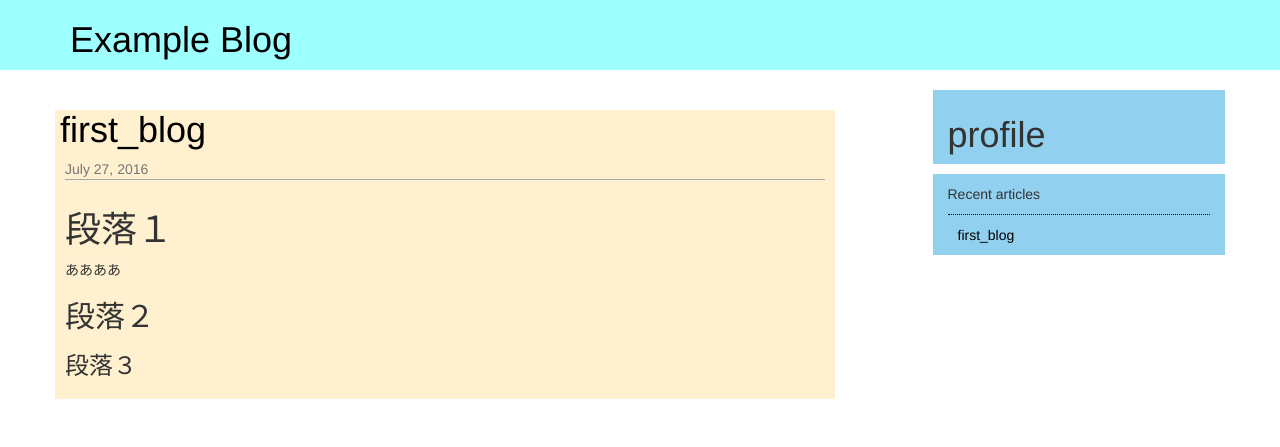
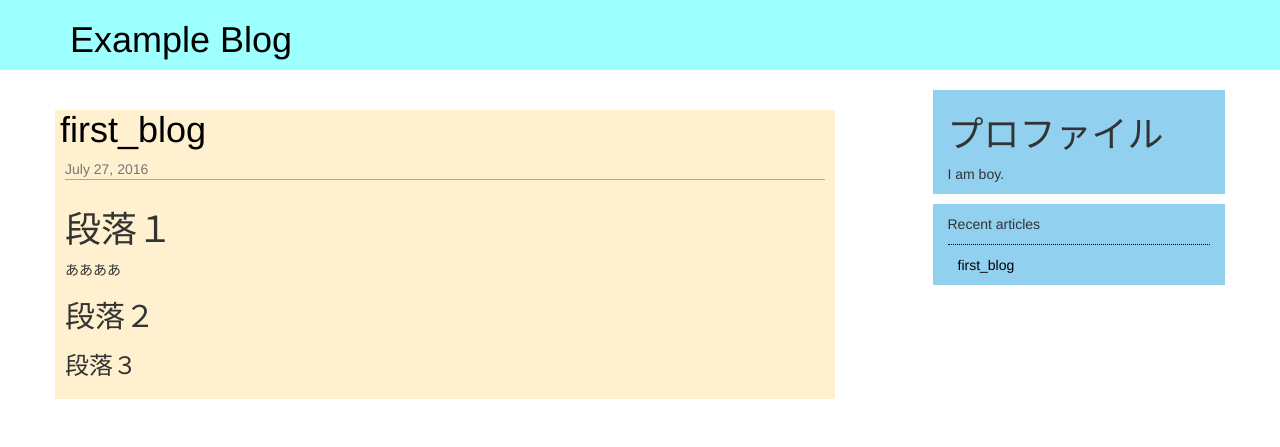
Before and after one commit to mad-aran/mad-aran.github.io, a plain HTML site: page article/2016/07/first_blog/index.html in a window 1280 px wide. Drawn offline with nearby package versions, Linux system fonts and the light colour scheme.

Commit message:
profile edit

```diff
--- a/article/2016/07/first_blog/index.html
+++ b/article/2016/07/first_blog/index.html
@@ -40,7 +40,8 @@
                         class="col-xs-12 col-md-3 col-md-offset-1"
                         style="background-color: #91D0EF;"
                     >
-                                                    <h1>profile</h1>
+                                                    <h1>プロファイル</h1>
+<p>I am boy.</p>
 
                                             </div>
                                                                     <div id="blog-recent" class="col-md-3 col-md-offset-1 hidden-sm-down"
```
Also changed, not shown: index.html (+2 -1 lines), page/1/index.html (+2 -1 lines), tag/index.html (+2 -1 lines), 1 other file.
